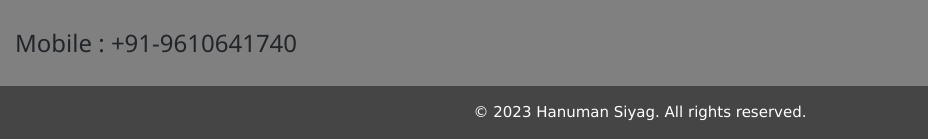
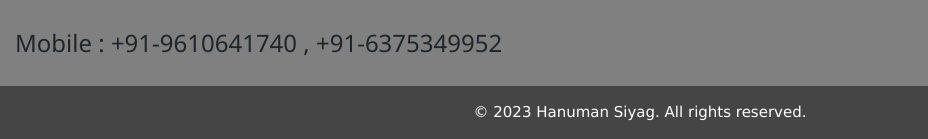
Before and after one commit to Hanumansiyag/portfolio, a plain HTML site: page index.html in a window 1280 px wide. Shown: the part 4498-4637 px from the top of the page, 0-928 px from the left. Drawn offline with nearby package versions, Linux system fonts and the light colour scheme.

Commit message:
Update index.html

```diff
--- a/index.html
+++ b/index.html
@@ -274,7 +274,7 @@
 					</div><br>
 					<div class="row">
 						<div class="col-sm-12">
-							<h3>Mobile : +91-9610641740</h3>
+							<h3>Mobile : +91-9610641740 , +91-6375349952</h3>
 						</div>
 					</div>
 				</div>
```
